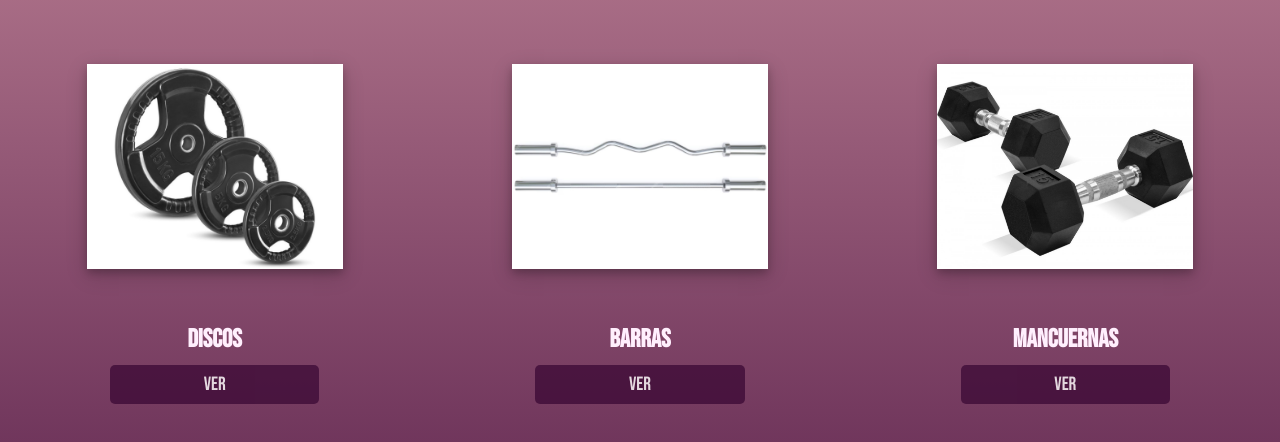
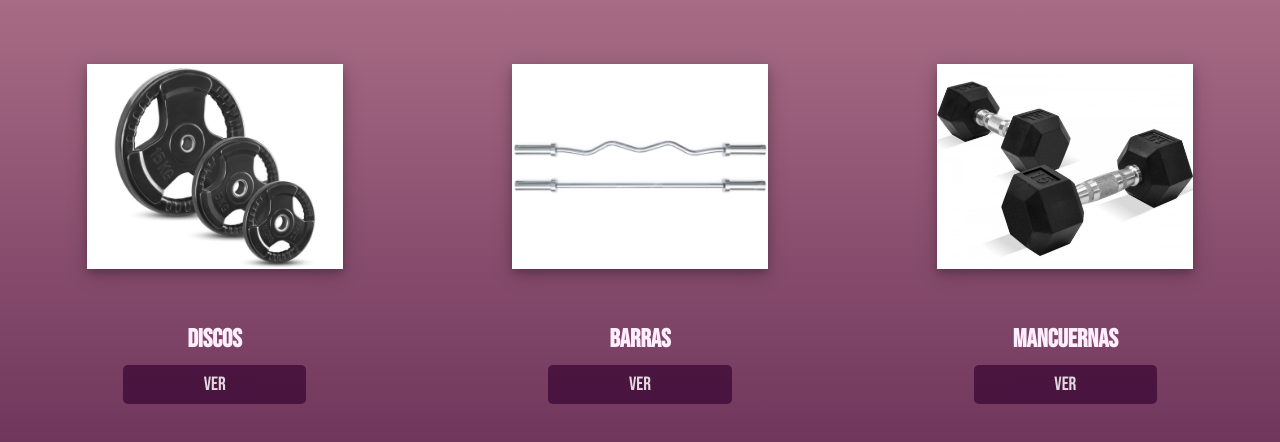
Before and after one commit to o-delv/powerfulfitness, a plain HTML site: page templates/productos.html in a window 1280 px wide. Shown: the part 358-800 px from the top of the page. Drawn offline with nearby package versions, Linux system fonts and the light colour scheme; a script that the page names is missing.

Commit message:
Update productos.css

```diff
--- a/css/productos.css
+++ b/css/productos.css
@@ -79,7 +79,7 @@ article {
 
 .carrito {
     display: block;
-    width: 14vw;
+    width: 12vw;
     margin: auto;
     padding: 8px 15px;
     background-color: #32012ed0;
```
